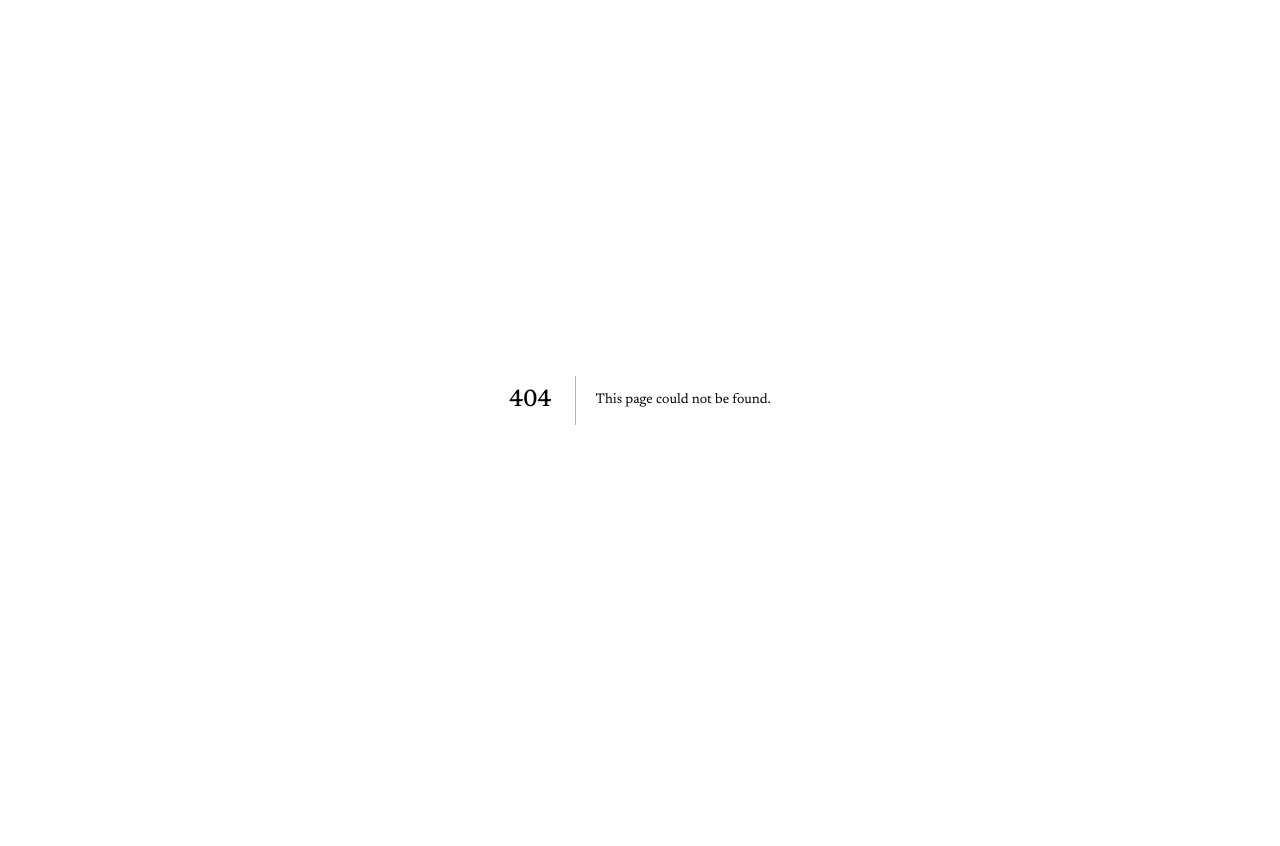
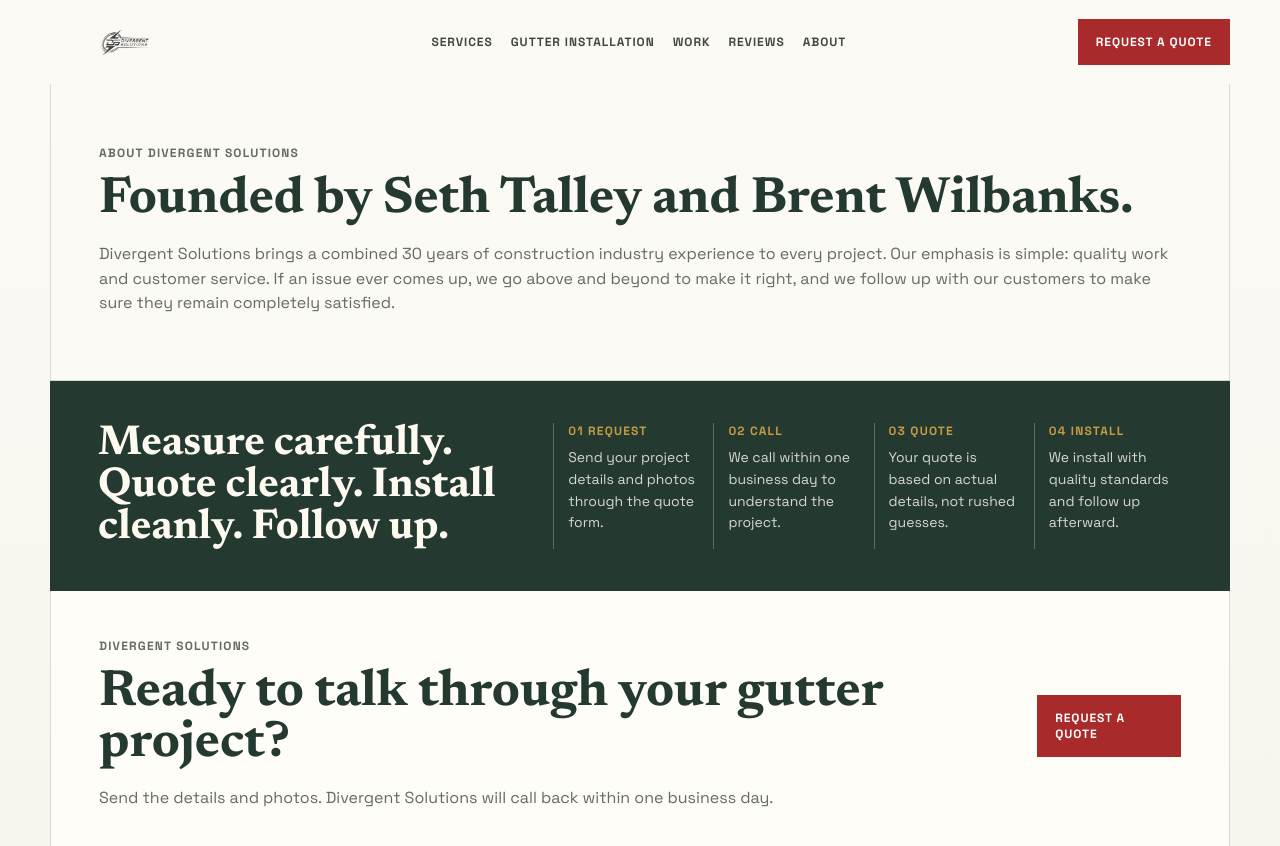
Before and after one commit to bowtarist/Divergent-Solutions, a Next.js app in the folder apps/website/: page /about in a window 1280 px wide. Before the commit this address had no page. Shown: the top 846 px of the page. Before the commit the page ends 800 px from the top, so only its background shows below. Built offline with nearby package versions, Linux system fonts and the light colour scheme.

Commit message:
Add public website supporting pages

```diff
--- /dev/null
+++ b/apps/website/src/app/about/page.tsx
@@ -0,0 +1,28 @@
+import site from "@/content/site.json";
+import { SiteFooter } from "../components/SiteFooter";
+import { SiteHeader } from "../components/SiteHeader";
+
+export default function AboutPage() {
+  return (
+    <main>
+      <SiteHeader />
+      <section className="page-shell page-copy">
+        <p className="section-kicker">About Divergent Solutions</p>
+        <h1>{site.about.headline}</h1>
+        <p>{site.about.body}</p>
+      </section>
+      <section className="process-band">
+        <h2>{site.process.headline}</h2>
+        <div className="process-steps">
+          {site.process.steps.map((step) => (
+            <article className="process-step" key={step.label}>
+              <strong>{step.label}</strong>
+              <p>{step.body}</p>
+            </article>
+          ))}
+        </div>
+      </section>
+      <SiteFooter />
+    </main>
+  );
+}
--- a/apps/website/src/app/globals.css
+++ b/apps/website/src/app/globals.css
@@ -458,3 +458,55 @@
     border-bottom: 1px solid var(--line);
   }
 }
+
+.service-list,
+.review-grid {
+  display: grid;
+  grid-template-columns: repeat(2, minmax(0, 1fr));
+  gap: 1rem;
+  margin-top: 2rem;
+}
+
+.service-item,
+.review-card {
+  margin: 0;
+  padding: 1.25rem;
+  border: 1px solid var(--line);
+  background: #fff;
+}
+
+.primary-service {
+  border-color: rgba(169, 42, 42, 0.38);
+  background: rgba(223, 231, 220, 0.36);
+}
+
+.service-item h2,
+.page-copy h2 {
+  margin: 0 0 0.625rem;
+  color: var(--green);
+  font-size: 1.75rem;
+  line-height: 1.05;
+}
+
+.review-card blockquote {
+  margin: 0;
+  font-family: var(--font-serif), serif;
+  font-size: 1.45rem;
+  line-height: 1.35;
+}
+
+.review-card figcaption {
+  margin-top: 1rem;
+  color: var(--muted);
+  font-size: 0.75rem;
+  font-weight: 900;
+  letter-spacing: 0.08em;
+  text-transform: uppercase;
+}
+
+@media (max-width: 780px) {
+  .service-list,
+  .review-grid {
+    grid-template-columns: 1fr;
+  }
+}
```
Also changed, not shown: apps/website/src/app/gutter-installation/page.tsx (added, +43 -0 lines), apps/website/src/app/reviews/page.tsx (added, +26 -0 lines), apps/website/src/app/services/page.tsx (added, +31 -0 lines), apps/website/src/app/work/page.tsx (added, +24 -0 lines).
